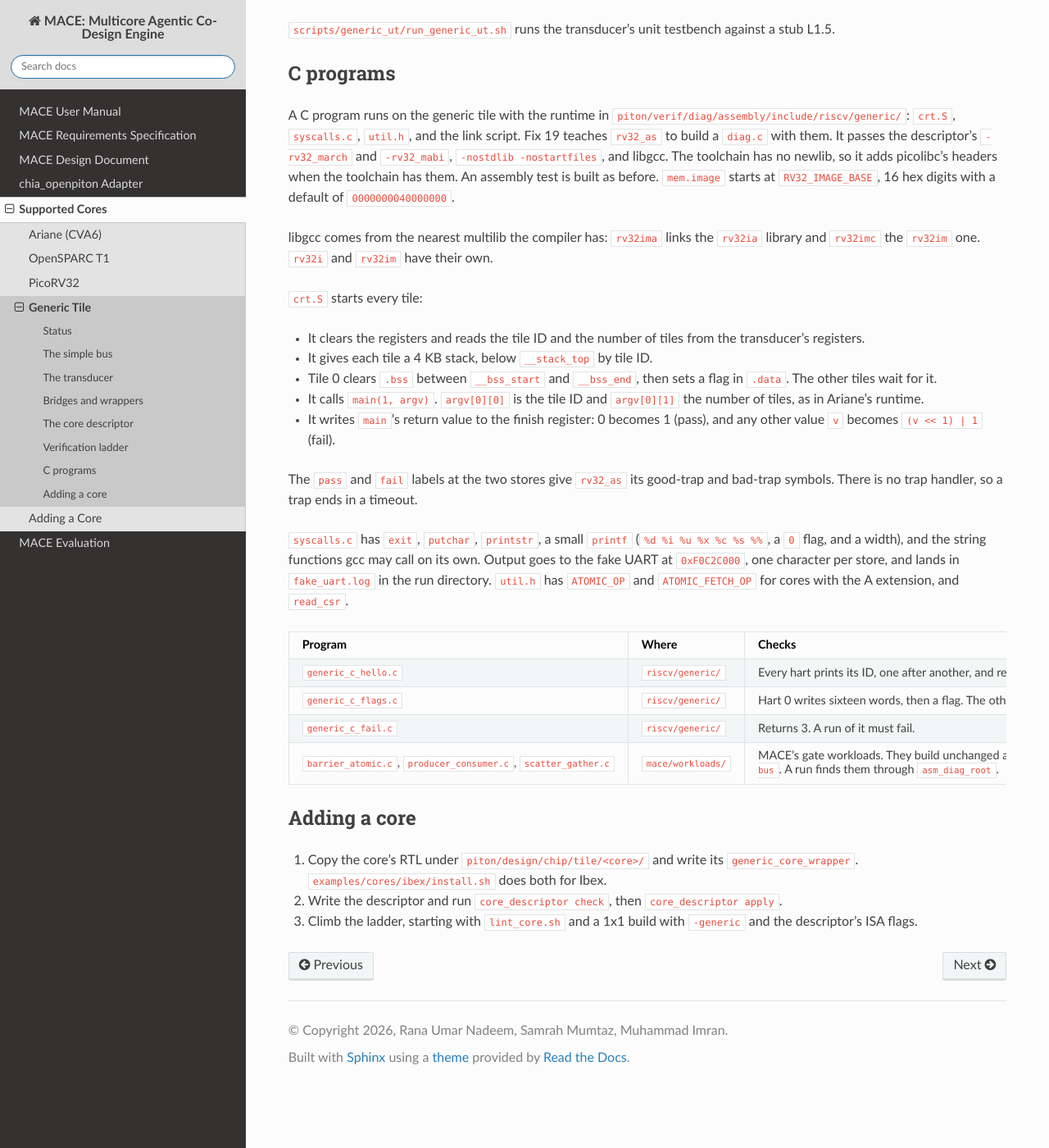
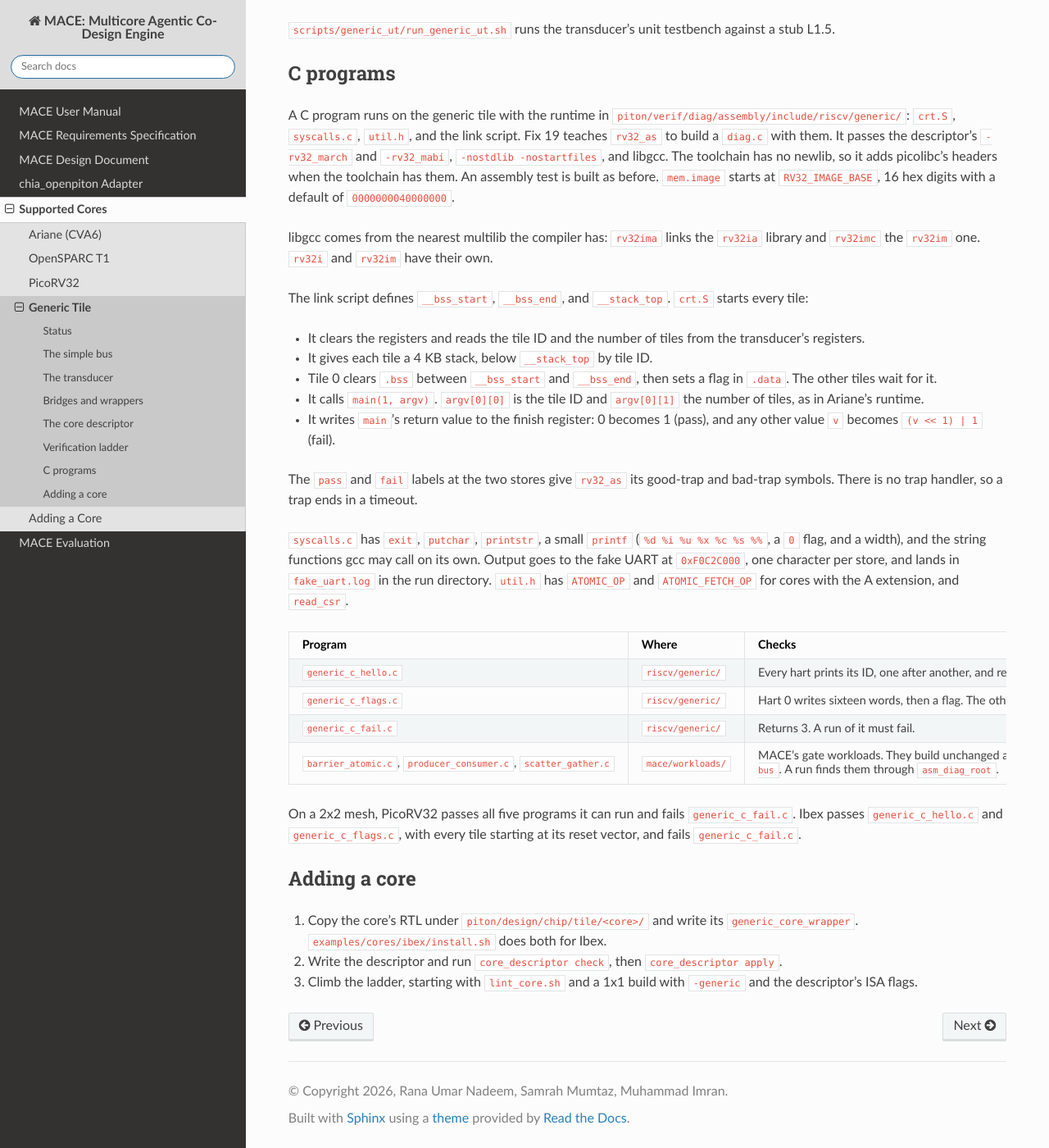
Before and after one commit to ranaumarnadeem/MACE, a Sphinx documentation site: the page built from docs/05_mace_cores/generic.md, in a window 1280 px wide and 1400 px high, scrolled down 3662 px. Shown: the whole window at 82% size. Built offline with Sphinx 7.4.7 and the Read the Docs theme 3.1.0, drawn with Linux system fonts in a browser that asks for light colours.

Commit message:
docs: C program results on PicoRV32 and Ibex at 2x2
Also names the link script symbols crt.S needs.

```diff
--- a/docs/05_mace_cores/generic.md
+++ b/docs/05_mace_cores/generic.md
@@ -125,7 +125,7 @@
 
 libgcc comes from the nearest multilib the compiler has: `rv32ima` links the `rv32ia` library and `rv32imc` the `rv32im` one. `rv32i` and `rv32im` have their own.
 
-`crt.S` starts every tile:
+The link script defines `__bss_start`, `__bss_end`, and `__stack_top`. `crt.S` starts every tile:
 
 - It clears the registers and reads the tile ID and the number of tiles from the transducer's registers.
 - It gives each tile a 4 KB stack, below `__stack_top` by tile ID.
@@ -144,6 +144,8 @@
 | `generic_c_fail.c` | `riscv/generic/` | Returns 3. A run of it must fail. |
 | `barrier_atomic.c`, `producer_consumer.c`, `scatter_gather.c` | `mace/workloads/` | MACE's gate workloads. They build unchanged and need `atomics: bus`. A run finds them through `asm_diag_root`. |
 
+On a 2x2 mesh, PicoRV32 passes all five programs it can run and fails `generic_c_fail.c`. Ibex passes `generic_c_hello.c` and `generic_c_flags.c`, with every tile starting at its reset vector, and fails `generic_c_fail.c`.
+
 ## Adding a core
 
 1. Copy the core's RTL under `piton/design/chip/tile/<core>/` and write its `generic_core_wrapper`. `examples/cores/ibex/install.sh` does both for Ibex.
```
